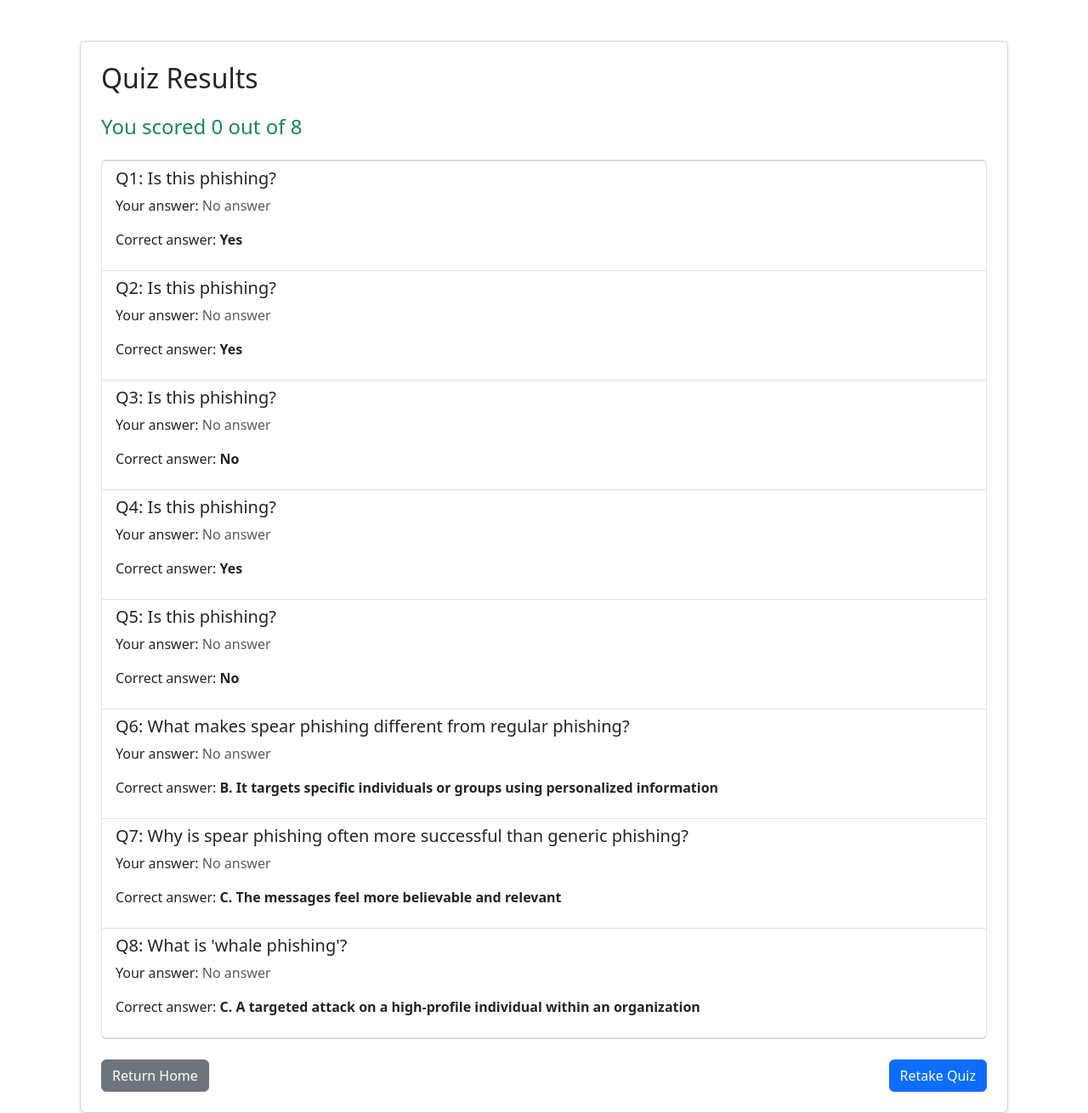
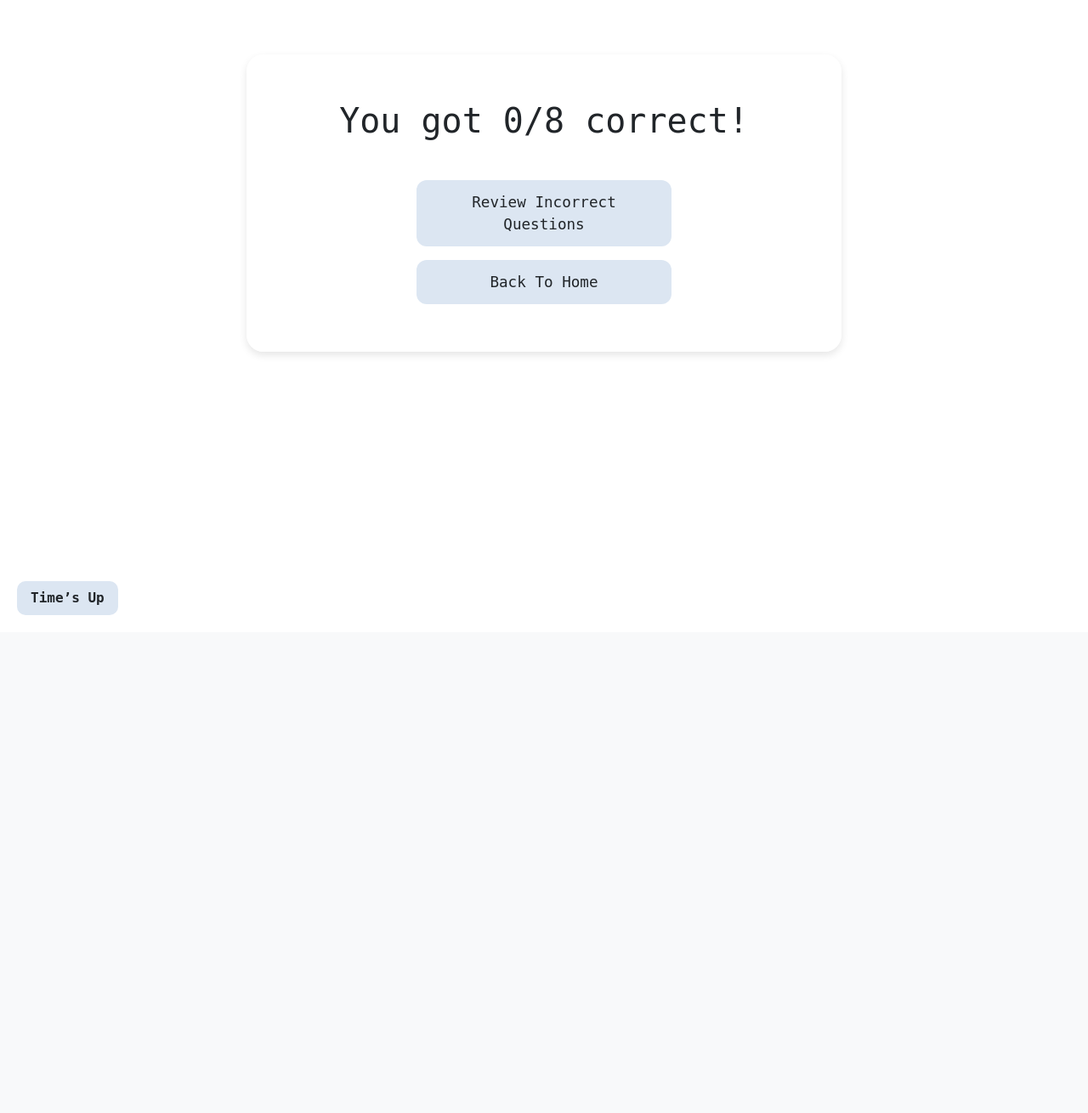
Before and after one commit to tori-chou/ui-cybersecurity-project, a Flask app: page /results in a window 1280 px wide. Shown: the part 56-1366 px from the top of the page at 85% size. After the commit the page ends 780 px from the top, so only its background shows below. Run offline with Flask 3, Linux system fonts and the light colour scheme.

Commit message:
Added review.html for user to view incorrect answers after quiz

```diff
--- a/server.py
+++ b/server.py
@@ -60,5 +60,20 @@ def results():
         questions=quiz_questions
     )
 
+@app.route('/review')
+def review():
+    answers = session.get('answers', {})
+    incorrect = []
+    for idx, q in enumerate(quiz_questions):
+        q_num = str(idx + 1)
+        if answers.get(q_num) != q['answer']:
+            incorrect.append({
+                'question_number': q_num,
+                'question': q['question'],
+                'your_answer': answers.get(q_num),
+                'correct_answer': q['answer']
+            })
+    return render_template('review.html', incorrect_questions=incorrect)
+
 if __name__ == '__main__':
    app.run(debug = True, port=5001)
--- a/templates/results.html
+++ b/templates/results.html
@@ -1,39 +1,55 @@
 {% extends "layout.html" %}
 
 {% block content %}
-<div class="container mt-5">
-    <div class="card p-4 shadow-sm">
-        <h2 class="mb-4">Quiz Results</h2>
-        <h4 class="mb-4 text-success">You scored {{ score }} out of {{ total }}</h4>
+<style>
+    .results-container {
+        text-align: center;
+        padding: 3rem;
+        background-color: rgba(255, 255, 255, 0.85);
+        border-radius: 20px;
+        box-shadow: 0 4px 10px rgba(0,0,0,0.1);
+        max-width: 700px;
+        margin: 4rem auto;
+    }
+    .results-score {
+        font-size: 2.5rem;
+        font-family: monospace;
+        margin-bottom: 2rem;
+    }
+    .btn-modern {
+        background-color: #dce6f2;
+        border: none;
+        border-radius: 12px;
+        font-family: monospace;
+        font-size: 1.1rem;
+        padding: 0.8rem 2rem;
+        margin: 0.5rem;
+        width: 100%;
+        max-width: 300px;
+        transition: all 0.3s ease;
+    }
+    .btn-modern:hover {
+        background-color: #c0d4eb;
+    }
+    .bottom-left {
+        position: fixed;
+        bottom: 20px;
+        left: 20px;
+        font-family: monospace;
+        background-color: #dce6f2;
+        padding: 0.5rem 1rem;
+        border-radius: 10px;
+        font-weight: bold;
+    }
+</style>
 
-        <div class="list-group">
-            {% for i in range(questions|length) %}
-                {% set question_number = i + 1 %}
-                {% set q = questions[i] %}
-                {% set user_answer = answers[question_number|string] %}
-                <div class="list-group-item">
-                    <h5>Q{{ question_number }}: {{ q.question }}</h5>
-                    <p>
-                        Your answer:
-                        {% if user_answer == q.answer %}
-                            <span class="text-success"><strong>{{ user_answer }}</strong> ✅</span>
-                        {% elif user_answer %}
-                            <span class="text-danger"><strong>{{ user_answer }}</strong> ❌</span>
-                        {% else %}
-                            <span class="text-muted">No answer</span>
-                        {% endif %}
-                    </p>
-                    {% if user_answer != q.answer %}
-                        <p>Correct answer: <strong>{{ q.answer }}</strong></p>
-                    {% endif %}
-                </div>
-            {% endfor %}
-        </div>
+<div class="results-container">
+    <div class="results-score">You got {{ score }}/{{ total }} correct!</div>
 
-        <div class="mt-4 d-flex justify-content-between">
-            <a href="{{ url_for('home') }}" class="btn btn-secondary">Return Home</a>
-            <a href="{{ url_for('quiz', question_id=1) }}" class="btn btn-primary">Retake Quiz</a>
-        </div>
-    </div>
+    <a href="{{ url_for('review') }}" class="btn btn-modern">Review Incorrect Questions</a>
+
+    <a href="{{ url_for('home') }}" class="btn btn-modern">Back To Home</a>
 </div>
+
+<div class="bottom-left">Time’s Up</div>
 {% endblock %}
```
Also changed, not shown: templates/review.html (added, +33 -0 lines).
